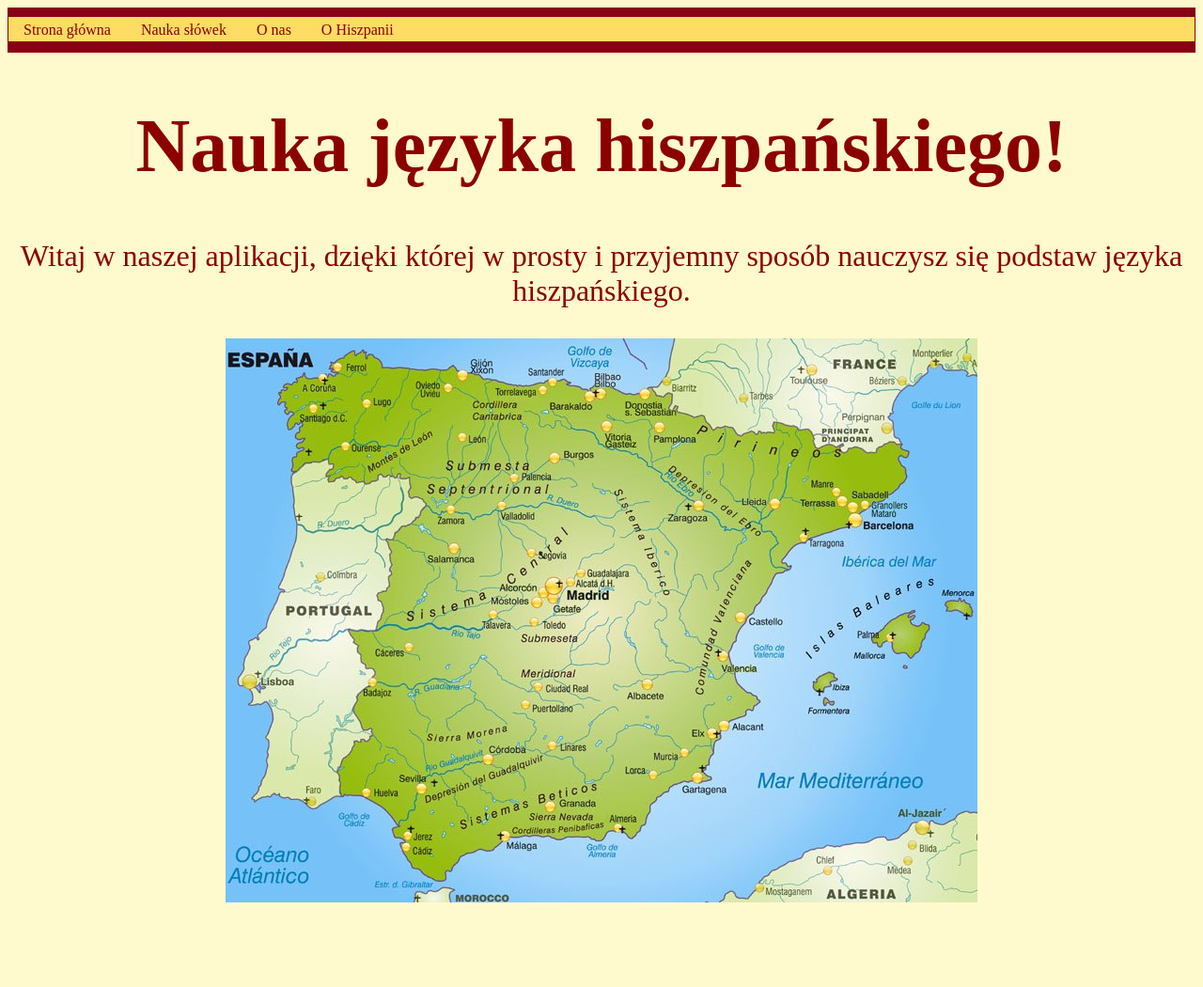
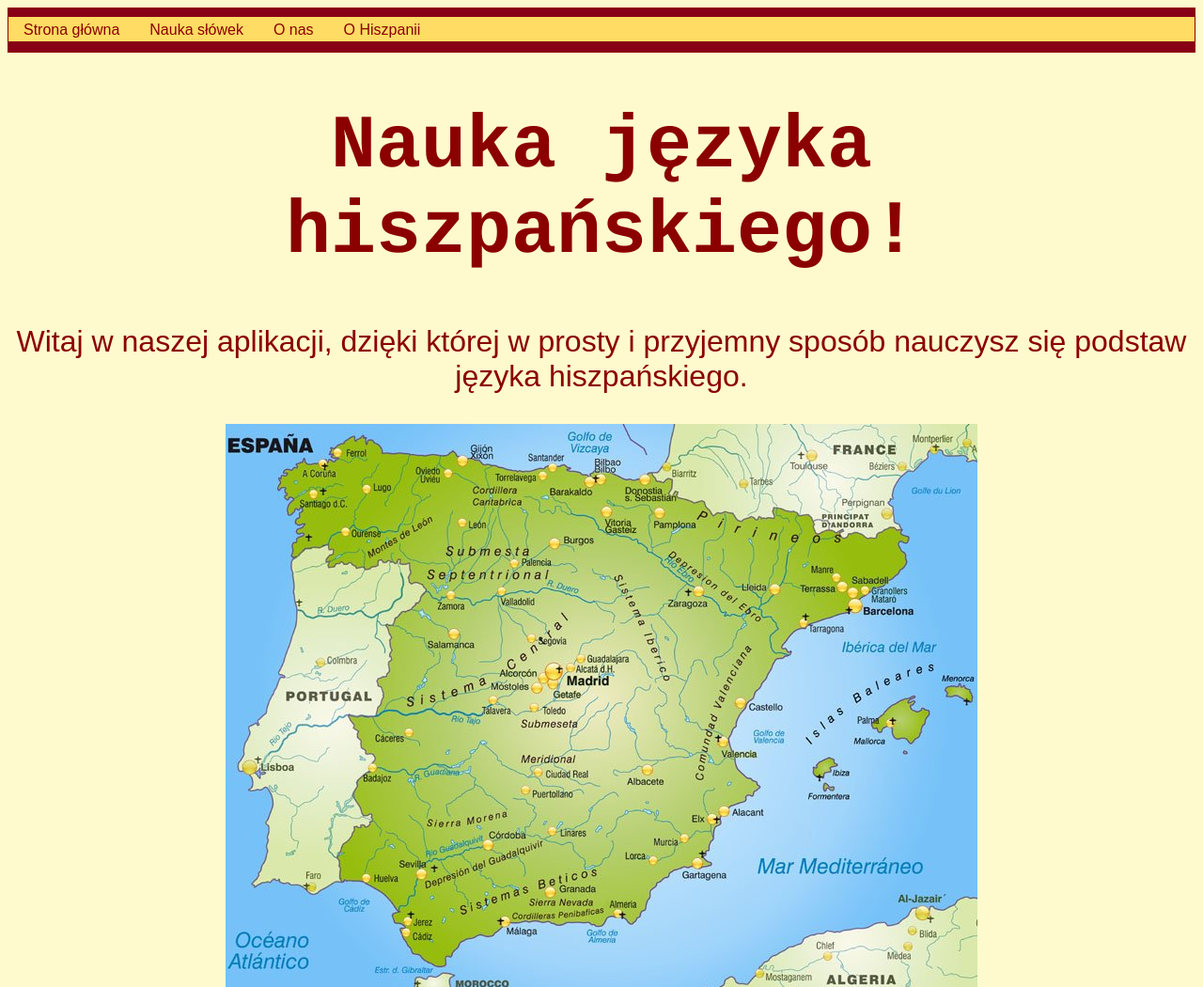
Before and after one commit to KKarolinaKK/Nauka_jezyka_hiszpanskiego, a Django app: page / in a window 1280 px wide. Shown: the top 1050 px of the page at 94% size. Before the commit the page ends 960 px from the top, so only its background shows below. Run offline with Django 3.2, Linux system fonts and the light colour scheme.

Commit message:
zmiana czcionki

```diff
--- a/static/css/main.css
+++ b/static/css/main.css
@@ -1,23 +1,27 @@
 h1 {
   color: #8B0000;
+  font-family: Courier;
   text-align: center;
   font-size: 500%;
 }
 
 h2 {
   color: #8B0000;
+  font-family: Courier;
   text-align: center;
   font-size: 300%
 }
 
 
 p {color: #8B0000;
+  font-family:Arial;
   text-align: center;
   font-size: 200%;
  }
 
 p1 {color: #8B0000;
    text-align: center;
+   font-family:Arial;
    font-size: 150%;
    margin: 0;
    padding: 20;
@@ -33,6 +37,7 @@ body{
 /* Menu */
 nav ul {
   list-style-type: none;
+  font-family:Arial;
   margin: 0;
   padding: 0;
   overflow: hidden;
```
